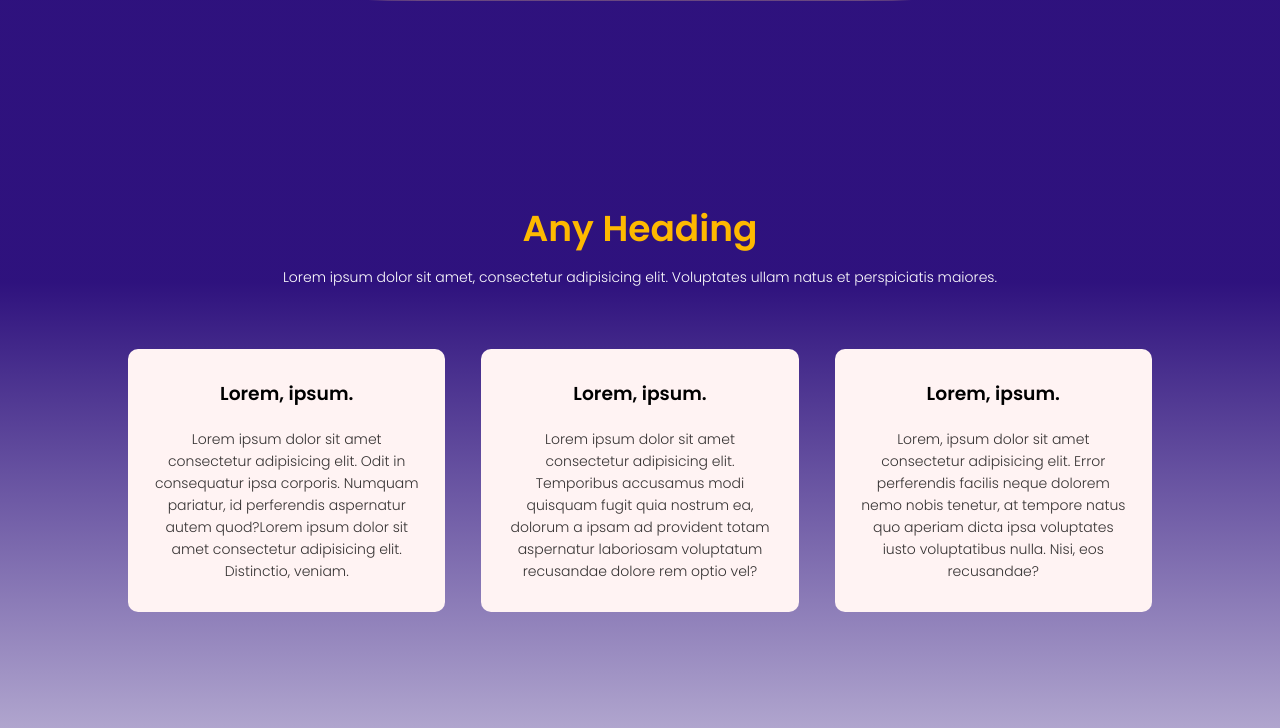
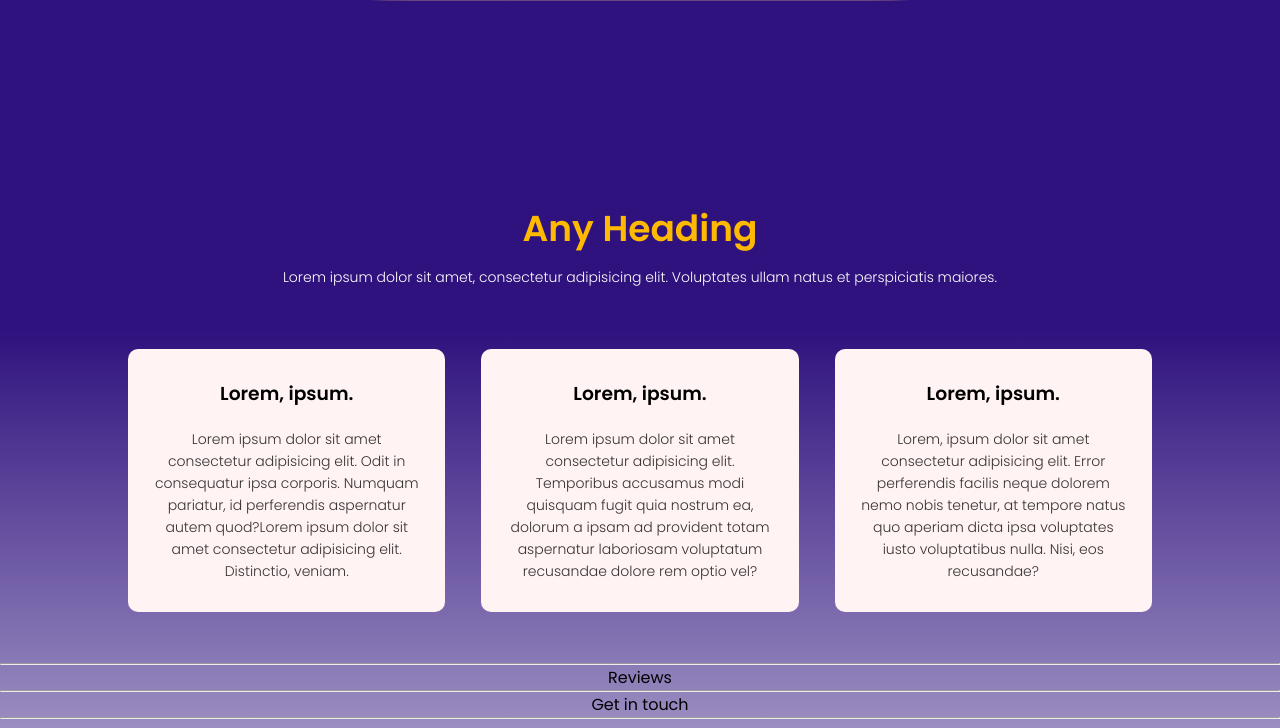
Before and after one commit to harshsutariya1/360-website, a PHP site: page / in a window 1280 px wide. Shown: the part 436-1164 px from the top of the page. Run offline with PHP 8.4, Linux system fonts and the light colour scheme; some libraries are stand-ins or nearby versions.

Commit message:
modified

```diff
--- a/assets/css/style.css
+++ b/assets/css/style.css
@@ -91,7 +91,6 @@ nav {
   align-items: center;
   background-color: rgba(238, 192, 133, 0.304);
   border-radius: 30%;
-  /* background: blur(50px); */
 }
 
 .einstein-img,
@@ -103,6 +102,7 @@ nav {
 
 .quote {
   color: #fff;
+  font-weight: 600;
 }
 
 /* .quotesign::before {
@@ -124,76 +124,8 @@ nav .fa {
   display: none;
 }
 
-
-/*--------------------------------------------------------------
-# Main Content body
---------------------------------------------------------------*/
-.main-content{
-
-  height: 100vh;
-  /* border: 2px solid black; */
-  margin-top: 3%;
-}
-.boxes{
-  width: 80%;
-  margin: auto;
-  text-align: center;
-  padding-top: 3%;
-}
-.boxes h2{
-  font-size: 36px;
-  font-weight: 600;
-  color: #feb900;
-}
-.boxes p{
-  line-height: 22px;
-  padding: 10px;
-  font-size: 14px;
-  font-weight: 300;
-  color: #fff;
-}
-.row{
-  display: flex;
-  margin-top: 5%;
-  justify-content: space-between;
-}
-.row h3{
-  text-align: center;
-  font-weight: 600;
-  margin: 10px 0;
-}
-.row p{
-  color: #363333;
-}
-.col{
-  flex-basis: 31%;
-  background:#fff3f3 ;
-  border-radius: 10px;
-  margin-bottom: 5%;
-  padding: 20px 12px;
-  box-sizing: border-box;
-  transition: 0.5s;
-}
-.col:hover{
-  box-shadow: 0 0 20px 0 #feba0093;
-}
-
-/*--------------------------------------------------------------
-# Footer Section
---------------------------------------------------------------*/
-.footer-section{
-  margin-top: 1%;
-  /* height: 50vh; */
-  /* border: 2px solid black; */
-  display: flex;
-  justify-content: center;
-  align-items: center;
-}
-
-
 /* This will apply when the screen width is 600px or less */
 @media (max-width: 850px) {
-
   /*--------------------------------------------------------------
   # Header
   --------------------------------------------------------------*/
@@ -233,3 +165,112 @@ nav .fa {
     text-align: center;
   }
 }
+
+
+/*--------------------------------------------------------------
+# Main Content body
+--------------------------------------------------------------*/
+.main-content {
+
+  /* height: 100vh; */
+  /* border: 2px solid black; */
+  margin-top: 3%;
+}
+
+.boxes {
+  width: 80%;
+  margin: auto;
+  text-align: center;
+  padding-top: 3%;
+}
+
+.boxes h2 {
+  font-size: 36px;
+  font-weight: 600;
+  color: #feb900;
+}
+
+.boxes p {
+  line-height: 22px;
+  padding: 10px;
+  font-size: 14px;
+  font-weight: 300;
+  color: #fff;
+}
+
+.row {
+  display: flex;
+  margin-top: 5%;
+  justify-content: space-between;
+}
+
+.row h3 {
+  text-align: center;
+  font-weight: 600;
+  margin: 10px 0;
+}
+
+.row p {
+  color: #363333;
+}
+
+.col {
+  flex-basis: 31%;
+  background: #fff3f3;
+  border-radius: 10px;
+  margin-bottom: 5%;
+  padding: 20px 12px;
+  box-sizing: border-box;
+  transition: 0.5s;
+}
+
+.col:hover {
+  position: relative;
+  top: -2px;
+  left: -2px;
+  box-shadow: 0 0 20px 0 #feba0093;
+}
+
+.reviews_sec{
+  display: flex;
+    justify-content: center;
+    align-items: center;
+}
+.contactus_sec{
+  display: flex;
+    justify-content: center;
+    align-items: center;
+}
+.locations_sec{
+  display: flex;
+    justify-content: center;
+    align-items: center;
+}
+.googlemap{
+  margin: 2% 6%;
+  height: 30vh;
+  border-radius: 20px;
+}
+
+/* This will apply when the screen width is 600px or less */
+@media (max-width: 850px) {
+  /*--------------------------------------------------------------
+  # Main content body
+  --------------------------------------------------------------*/
+  .row{
+    flex-direction: column;
+  }
+}
+
+
+/*--------------------------------------------------------------
+# Footer Section
+--------------------------------------------------------------*/
+.footer-section {
+  margin: 3%;
+  /* height: 50vh; */
+  /* border: 2px solid black; */
+  display: flex;
+  justify-content: center;
+  align-items: center;
+}
--- a/index.html
+++ b/index.html
@@ -66,7 +66,8 @@
                <div class="quote quotesign">
                     <p> EVERBODY IS <span>GENIUS</span><br> but if you JUGDE A FISH<br> by its ability to
                          <span>CLIMB A TREE</span> <br> it will live its whole life believing<br> THAT IT IS
-                              STUPID. <br> - <span>Albert Eienstein</span></p>
+                         STUPID. <br> - <span>Albert Eienstein</span>
+                    </p>
                </div>
           </section>
           <!--============= End Einstein Section============== -->
@@ -81,31 +82,63 @@
      <section class="main-content">
           <section class="boxes">
                <h2>Any Heading</h2>
-               <p>Lorem ipsum dolor sit amet, consectetur adipisicing elit. Voluptates ullam natus et perspiciatis maiores.</p>
+               <p>Lorem ipsum dolor sit amet, consectetur adipisicing elit. Voluptates ullam natus et perspiciatis
+                    maiores.</p>
                <div class="row">
                     <div class="col">
                          <h3>Lorem, ipsum.</h3>
-                         <p>Lorem ipsum dolor sit amet consectetur adipisicing elit. Odit in consequatur ipsa corporis. Numquam pariatur, id perferendis aspernatur autem quod?Lorem ipsum dolor sit amet consectetur adipisicing elit. Distinctio, veniam.</p>
+                         <p>Lorem ipsum dolor sit amet consectetur adipisicing elit. Odit in consequatur ipsa corporis.
+                              Numquam pariatur, id perferendis aspernatur autem quod?Lorem ipsum dolor sit amet
+                              consectetur adipisicing elit. Distinctio, veniam.</p>
                     </div>
                     <div class="col">
                          <h3>Lorem, ipsum.</h3>
-                         <p>Lorem ipsum dolor sit amet consectetur adipisicing elit. Temporibus accusamus modi quisquam fugit quia nostrum ea, dolorum a ipsam ad provident totam aspernatur laboriosam voluptatum recusandae dolore rem optio vel?</p>
+                         <p>Lorem ipsum dolor sit amet consectetur adipisicing elit. Temporibus accusamus modi quisquam
+                              fugit quia nostrum ea, dolorum a ipsam ad provident totam aspernatur laboriosam voluptatum
+                              recusandae dolore rem optio vel?</p>
                     </div>
                     <div class="col">
                          <h3>Lorem, ipsum.</h3>
-                         <p>Lorem, ipsum dolor sit amet consectetur adipisicing elit. Error perferendis facilis neque dolorem nemo nobis tenetur, at tempore natus quo aperiam dicta ipsa voluptates iusto voluptatibus nulla. Nisi, eos recusandae?</p>
+                         <p>Lorem, ipsum dolor sit amet consectetur adipisicing elit. Error perferendis facilis neque
+                              dolorem nemo nobis tenetur, at tempore natus quo aperiam dicta ipsa voluptates iusto
+                              voluptatibus nulla. Nisi, eos recusandae?</p>
                     </div>
                </div>
           </section>
+          <hr>
+          <section class="reviews_sec">
+               Reviews
           </section>
+          <hr>
+          <section class="contactus_sec">
+               Get in touch
+          </section>
+          <hr>
+          <section class="locations_sec">
+               Our Locations
+               <div >
+                    <iframe class="googlemap" src="https://www.google.com/maps/embed?pb=!1m18!1m12!1m3!1d117504.96018003505!2d72.38114697205448!3d23.022670475369942!2m3!1f0!2f0!3f0!3m2!1i1024!2i768!4f13.1!3m3!1m2!1s0x395e9b0f63cd70af%3A0x852b6a7e1adcd31c!2s360%C2%B0%20Institute%20for%20Development!5e0!3m2!1sen!2sin!4v1702884994788!5m2!1sen!2sin" width="600" height="450" style="border:0;" allowfullscreen="" loading="lazy" referrerpolicy="no-referrer-when-downgrade"></iframe>
+               </div>
+          </section>
+     </section>
+
+
+
+
+
      <!-- ________________________________________________________________________________________________________ -->
+     <hr>
      <section class="footer-section">
           <footer>
                Footer
           </footer>
      </section>
+
+
+
+
+
      <!-- ________________________________________________________________________________________________________ -->
-
      <script>
           // ============ Java script for menu bar =============
           var navLinks = document.getElementById("navLinks");
```
Lines whose indentation alone changed are shown as unchanged.
